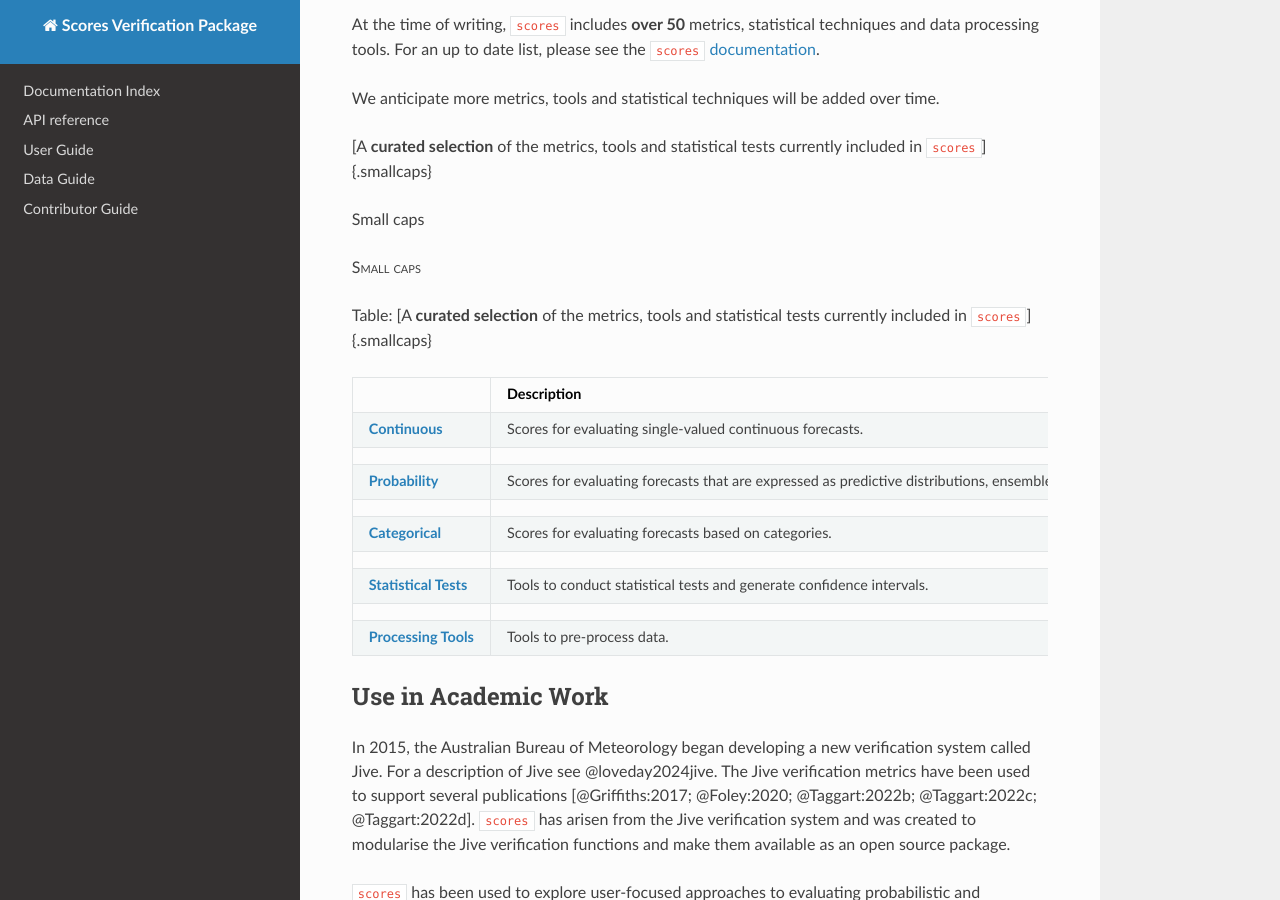
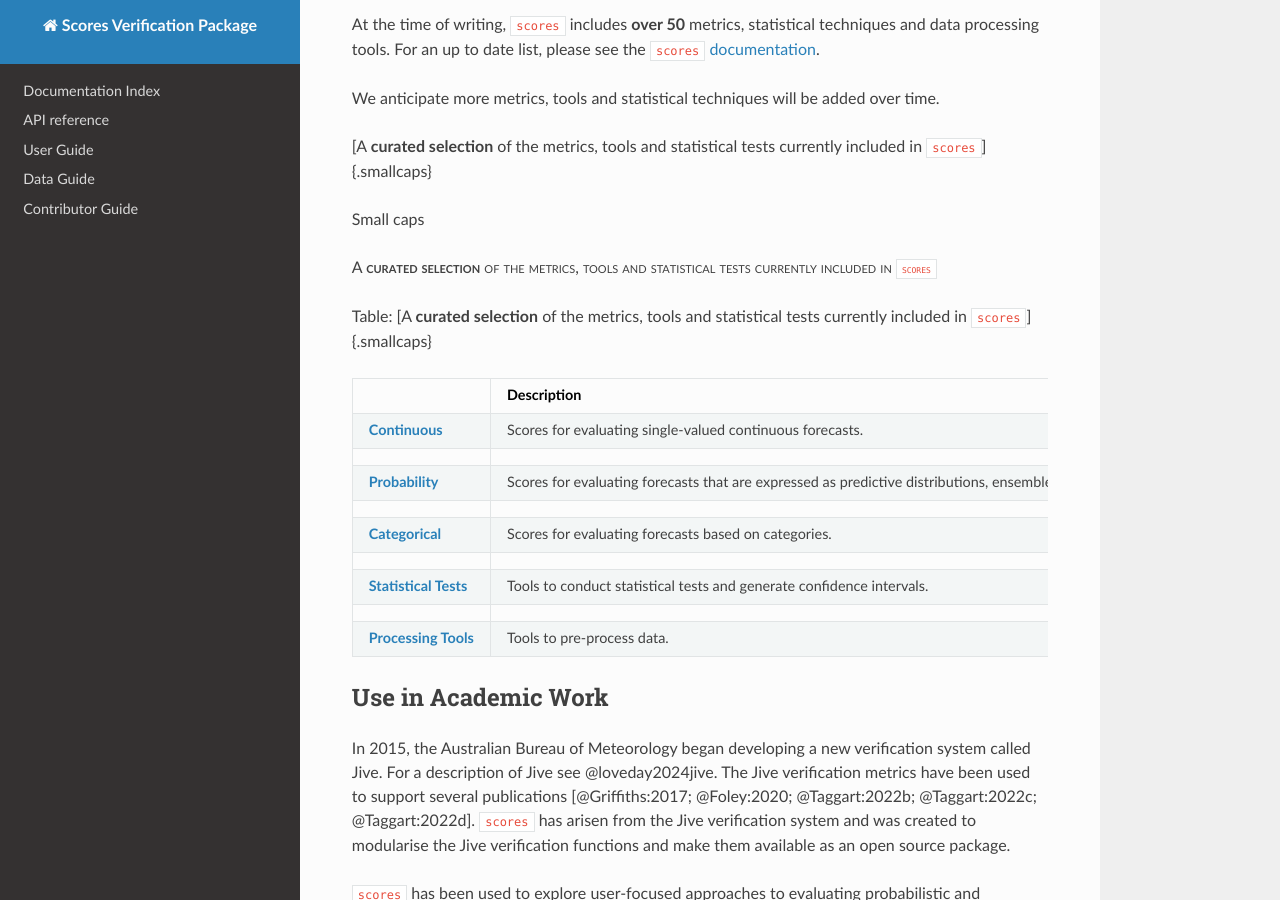
Before and after one commit to nci/scores, an MkDocs documentation site: the page built from docs/paper.md, in a window 1280 px wide and 900 px high, scrolled down 2114 px. Built offline with MkDocs 1.6.1, drawn with Linux system fonts in a browser that asks for light colours; nearby versions of some CDN libraries.

Commit message:
Small Caps trial
Signed-off-by: Stephanie Chong <168800785+Steph-Chong@users.noreply.github.com>

```diff
--- a/docs/paper.md
+++ b/docs/paper.md
@@ -91,7 +91,7 @@ We anticipate more metrics, tools and statistical techniques will be added over
 
 <span class="smallcaps">Small caps</span>
 
-<span style="font-variant:small-caps;">Small caps</span>
+<span style="font-variant:small-caps;">A **curated selection** of the metrics, tools and statistical tests currently included in `scores`</span>
 
 Table: [A **curated selection** of the metrics, tools and statistical tests currently included in `scores`]{.smallcaps}
 
```
